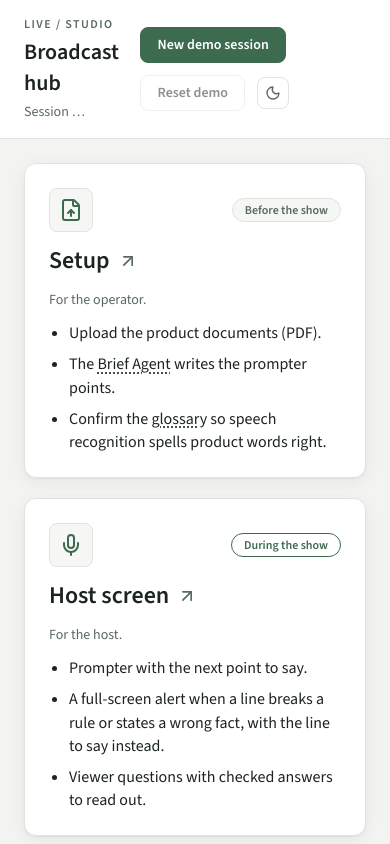
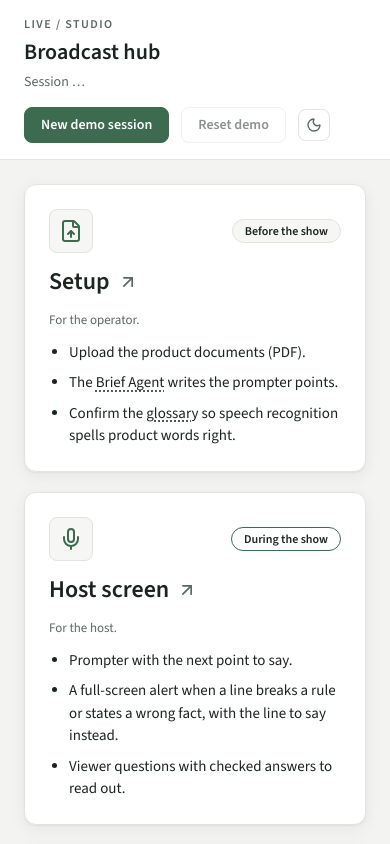
Before and after one commit to jwchoiKR/ai_builder_cup_uh, a React (Vite) app in the folder frontend/: page / in a window 390 px wide. Built offline with nearby package versions, Linux system fonts and the light colour scheme; no server answers.

Commit message:
Hub: type scales with the screen and sits mid-card, tooltips open below (above when no room) and toggle on tap, header stacks on phones

```diff
--- a/frontend/src/screens/Hub.tsx
+++ b/frontend/src/screens/Hub.tsx
@@ -1,5 +1,5 @@
 import { ArrowUpRight, ChartColumn, Clapperboard, FileUp, Headset, Mic, Smartphone, type LucideIcon } from "lucide-react";
-import { useId, useState, type ReactNode } from "react";
+import { useId, useLayoutEffect, useRef, useState, type CSSProperties, type ReactNode } from "react";
 
 import { api } from "../app/api";
 import { navigate, withSession, type ScreenProps } from "../app/nav";
@@ -8,14 +8,51 @@ import { useTheme } from "../app/theme";
 import { Button, Chip, Eyebrow, ThemeToggle } from "../components";
 import styles from "./screens.module.css";
 
-/** A term a visitor may not know: dotted underline, and a short tooltip on hover and on keyboard focus. */
+const TIP_GAP = 8;
+const TIP_MARGIN = 16;
+
+/** A term a visitor may not know: dotted underline, and a short tooltip below it (above when there is no room) on
+ *  hover and keyboard focus; a tap toggles it on touch screens. */
 function Term({ children, tip }: { children: ReactNode; tip: string }) {
   const id = useId();
+  const termRef = useRef<HTMLSpanElement>(null);
+  const tipRef = useRef<HTMLSpanElement>(null);
+  const pointer = useRef<string>("mouse");
+  const [open, setOpen] = useState(false);
+  const [place, setPlace] = useState<{ above: boolean; shift: number }>({ above: false, shift: 0 });
+
+  useLayoutEffect(() => {
+    if (!open || !termRef.current || !tipRef.current) return;
+    const term = termRef.current.getBoundingClientRect();
+    const box = tipRef.current.getBoundingClientRect();
+    const above = term.bottom + TIP_GAP + box.height > window.innerHeight && term.top - TIP_GAP - box.height >= 0;
+    const shift = Math.min(0, window.innerWidth - TIP_MARGIN - (term.left + box.width));
+    setPlace({ above, shift: Math.max(shift, TIP_MARGIN - term.left) });
+  }, [open]);
+
   return (
-    <span className={styles.term} tabIndex={0} aria-describedby={id}
-      onKeyDown={(e) => e.key === "Escape" && e.currentTarget.blur()}>
+    <span
+      ref={termRef}
+      className={styles.term}
+      tabIndex={0}
+      aria-describedby={id}
+      onPointerDown={(e) => (pointer.current = e.pointerType)}
+      onMouseEnter={() => setOpen(true)}
+      onMouseLeave={() => setOpen(false)}
+      onFocus={() => pointer.current !== "touch" && setOpen(true)}
+      onBlur={() => setOpen(false)}
+      onClick={() => pointer.current === "touch" && setOpen((o) => !o)}
+      onKeyDown={(e) => e.key === "Escape" && setOpen(false)}
+    >
       {children}
-      <span role="tooltip" id={id} className={styles.termTip}>
+      <span
+        ref={tipRef}
+        role="tooltip"
+        id={id}
+        data-open={open}
+        className={`${styles.termTip} ${place.above ? styles.termTipAbove : ""}`}
+        style={{ "--tip-shift": `${place.shift}px` } as CSSProperties}
+      >
         {tip}
       </span>
     </span>
@@ -46,7 +83,7 @@ const SCREENS: { path: string; title: string; icon: LucideIcon; phase: Phase; wh
   {
     path: "/operator", title: "Operator", icon: Headset, phase: "During the show", who: "For the operator.",
     points: [
-      "Run of show and product switch.",
+      "Show schedule and product switch.",
       <>The <Term tip="The operator's list of viewer questions, each with its status and a draft answer when there is one.">question desk</Term>: questions the product info cannot answer, to approve or answer.</>,
       "Alerts, banners and notices.",
     ],
@@ -69,7 +106,7 @@ const SCREENS: { path: string; title: string; icon: LucideIcon; phase: Phase; wh
   {
     path: "/summary", title: "Summary", icon: ChartColumn, phase: "After the show", who: "For the team.",
     points: [
-      "Show numbers: alerts, corrections, answered questions.",
+      "Show results: alerts, corrections, answered questions.",
       "Logs.",
       "A recap written by the AI.",
     ],
@@ -98,7 +135,7 @@ export function Hub({ sessionId, onSessionChange }: ScreenProps) {
 
   return (
     <div className={styles.root} data-theme={theme}>
-      <header className={styles.header}>
+      <header className={`${styles.header} ${styles.hubHeader}`}>
         <div className={styles.headerTitle}>
           <Eyebrow>LIVE / Studio</Eyebrow>
           <span className={styles.title}>Broadcast hub</span>
@@ -130,8 +167,9 @@ export function Hub({ sessionId, onSessionChange }: ScreenProps) {
                   <span className={styles.hubIcon}>
                     <Icon aria-hidden />
                   </span>
-                  <Chip tone={PHASE_TONE[s.phase]}>{s.phase}</Chip>
+                  <Chip tone={PHASE_TONE[s.phase]} className={styles.hubPhase}>{s.phase}</Chip>
                 </div>
+                <div className={styles.hubCardBody}>
                   <a
                     className={styles.hubCardLink}
                     href={href}
@@ -150,6 +188,7 @@ export function Hub({ sessionId, onSessionChange }: ScreenProps) {
                       <li key={i}>{pt}</li>
                     ))}
                   </ul>
+                </div>
               </article>
             );
           })}
--- a/frontend/src/screens/screens.module.css
+++ b/frontend/src/screens/screens.module.css
@@ -93,7 +93,13 @@
   font-size: var(--fs-14);
 }
 
-/* Hub: six cards fill the body, 3 x 2 on desktop, in the order they are used */
+/* Hub: six cards fill the body, 3 x 2 on desktop, in the order they are used; type scales with the viewport */
+@media (max-width: 599px) {
+  .hubHeader {
+    flex-direction: column;
+    align-items: stretch;
+  }
+}
 .hubBody {
   display: flex;
   flex-direction: column;
@@ -124,7 +130,7 @@
   display: flex;
   flex-direction: column;
   gap: var(--space-3);
-  padding: var(--space-6);
+  padding: clamp(24px, 2vw, 40px);
   background: var(--surface);
   border: 1px solid var(--border);
   border-radius: var(--radius-card);
@@ -138,6 +144,17 @@
   display: flex;
   align-items: center;
   justify-content: space-between;
+  gap: var(--space-3);
+}
+.hubPhase {
+  color: var(--text); /* the neutral phase chips read clearly in both themes */
+}
+/* title, who-line and points sit in the middle of the space under the icon row */
+.hubCardBody {
+  flex: 1;
+  display: flex;
+  flex-direction: column;
+  justify-content: center;
   gap: var(--space-3);
 }
 .hubIcon {
@@ -158,8 +175,9 @@
 .hubCardLink {
   display: inline-flex;
   align-items: center;
+  align-self: flex-start;
   gap: var(--space-2);
-  font-size: 24px;
+  font-size: clamp(24px, 1.6vw, 32px);
   font-weight: var(--fw-semibold);
   color: var(--text);
   text-decoration: none;
@@ -184,8 +202,8 @@
 }
 .hubWho {
   margin: 0;
-  font-size: var(--fs-14);
-  color: var(--text-2);
+  font-size: clamp(13px, 0.8vw, 16px);
+  color: var(--text-2); /* 5.8:1 light, 6.9:1 dark */
 }
 .hubPoints {
   margin: 0;
@@ -193,8 +211,8 @@
   display: flex;
   flex-direction: column;
   gap: var(--space-2);
-  font-size: var(--fs-16);
-  line-height: 1.45;
+  font-size: clamp(15px, 1vw, 19px);
+  line-height: 1.5;
   color: var(--text);
 }
 /* a term with a tooltip: above the card link, so hover and focus reach it */
@@ -212,11 +230,11 @@
 }
 .termTip {
   position: absolute;
-  left: 0;
-  bottom: calc(100% + 6px);
+  left: var(--tip-shift, 0px);
+  top: calc(100% + 8px);
   z-index: 2;
   width: max-content;
-  max-width: 260px;
+  max-width: min(280px, 100vw - 32px);
   padding: var(--space-2) var(--space-3);
   border-radius: var(--radius-control);
   background: var(--text);
@@ -225,13 +243,13 @@
   font-weight: normal;
   line-height: 1.4;
   box-shadow: var(--shadow);
-  visibility: hidden;
-  opacity: 0;
-  transition: opacity var(--motion-fast) var(--ease);
+  display: none; /* hidden tips take no room, so they never add a scroll bar */
   pointer-events: none;
 }
-.term:hover .termTip,
-.term:focus .termTip {
-  visibility: visible;
-  opacity: 1;
+.termTipAbove {
+  top: auto;
+  bottom: calc(100% + 8px);
 }
+.termTip[data-open="true"] {
+  display: block;
+}
```
Also changed, not shown: 1 other file (tests, documents, lock files or other folders). Lines whose indentation alone changed are shown as unchanged.
